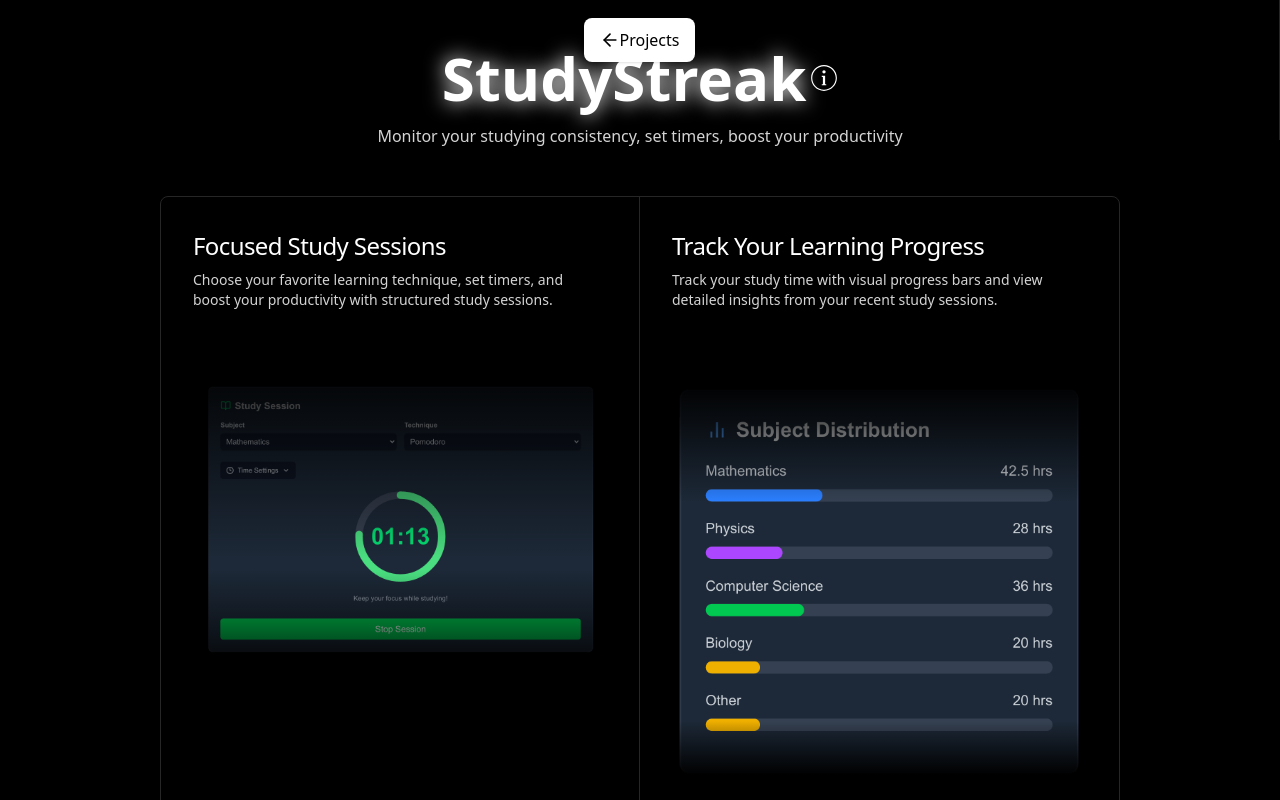
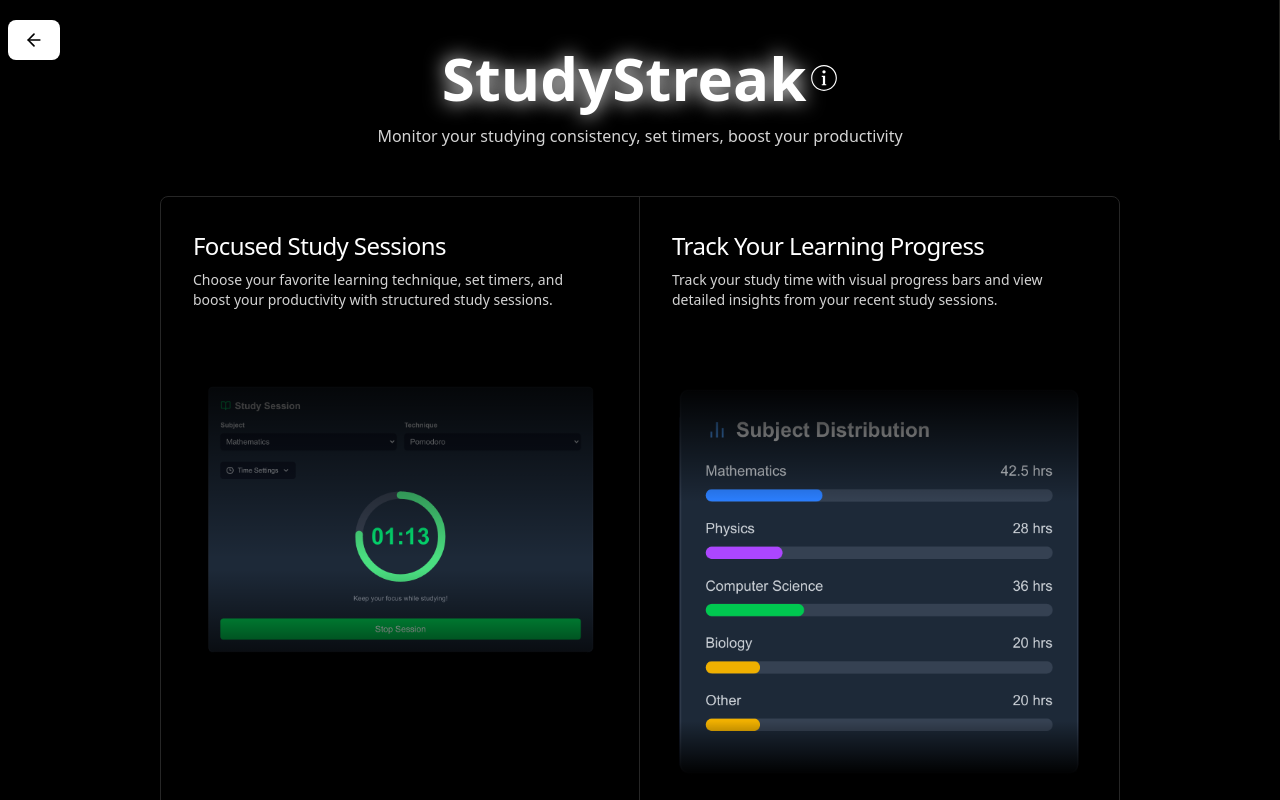
Before and after one commit to 7Bxbby/portfolio, a Next.js app: page /projects/studystreak in a window 1280 px wide. Built offline with nearby package versions, Linux system fonts and the light colour scheme.

Commit message:
fixed back to projects button

```diff
--- a/app/projects/components/expandableDesc.tsx
+++ b/app/projects/components/expandableDesc.tsx
@@ -91,7 +91,7 @@ export function ExpandableDesc({title, children, image}:Props): JSX.Element {
                     whileInView={{ opacity: 1, y: 0 }}
                     viewport={{ once: true, amount: 0.5 }}
                     transition={{ duration: 0.8, ease: [0.33, 1, 0.68, 1] }}
-                    className="text-6xl font-bold select-none [text-shadow:_0px_0px_20px_#ffffff]">{title}</motion.h2>
+                    className="text-4xl sm:text-5xl md:text-6xl font-bold select-none [text-shadow:_0px_0px_20px_#ffffff]">{title}</motion.h2>
             <button
                 className=" text-white rounded-lg font-bold cursor-pointer" onClick={() => setActive(true)}
             >
--- a/components/layout/Navbar.tsx
+++ b/components/layout/Navbar.tsx
@@ -57,13 +57,12 @@ export default function Navbar() {
     return (
         <aside className={`fixed top-0 left-0 h-50 ${!isSubpage? "bg-black ": "2xl:bg-black bg-transparent"} transform 2xl:-translate-y-[0%] -translate-y-[30%] 2xl:h-screen  w-full 2xl:w-64 border-r border-amber-50/15 flex flex-row 2xl:flex-col items-center justify-center 2xl:justify-between py-8 z-50`}>
             {isSubpage ? (
-                <div className="flex 2xl:flex-col flex-row items-center justify-center 2xl:h-full p-2 2xl:p-0">
+                <div className="flex 2xl:flex-col 2xl:h-full 2xl:w-fit w-full p-2 2xl:p-0">
                     <Link
                         href="/#projects"
-                        className="text-black bg-white rounded-[8px] py-[0.6em] px-[1em] relative cursor-pointer transition-all duration-300 ease shadow flex items-center justify-around"
+                        className="text-black bg-white rounded-[8px] py-[0.6em] px-[1em] relative cursor-pointer transition-all duration-300 ease shadow"
                     >
                         <ArrowLeft size={20} />
-                        Projects
                     </Link>
 
                 </div>
```
